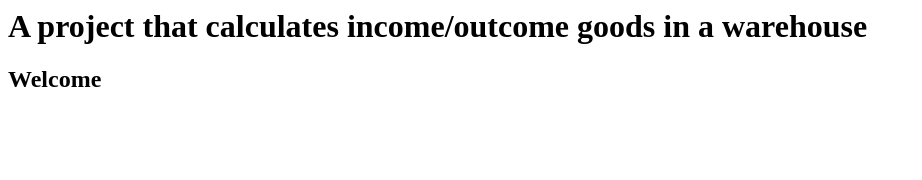
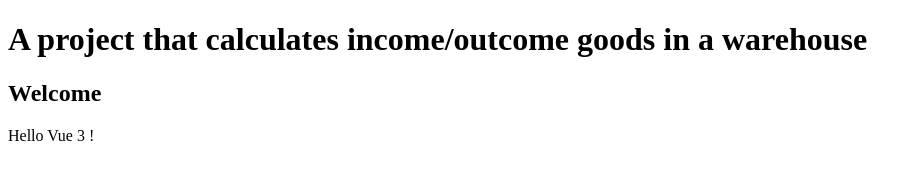
Before and after one commit to victoryus84/salesgo, a plain HTML site: page index.html in a window 1280 px wide. Shown: the whole page, without its empty margins (0-922 px from the left). Drawn offline with nearby package versions, Linux system fonts and the light colour scheme.

Commit message:
add some vue.js

```diff
--- a/index.html
+++ b/index.html
@@ -1,8 +1,27 @@
-
+<!DOCTYPE html>
+<html>
     <head>
         <title>Salesgo app</title>
     </head>
     <body>
         <h1>A project that calculates income/outcome goods in a warehouse</h1>
         <h2>Welcome</h2>
+
+        <div id="app">
+            {{ greeting }}
+        </div>
+
+        <script src="https://unpkg.com/vue@next"></script>
+        <script>
+           let app = Vue.createApp({
+                data: function() {
+                    return {
+                        greeting: "Hello Vue 3 !"
+
+                    }
+                }
+            })
+           app.mount('#app')
+        </script>
     </body>
+</html>
```
Lines whose indentation alone changed are shown as unchanged.
